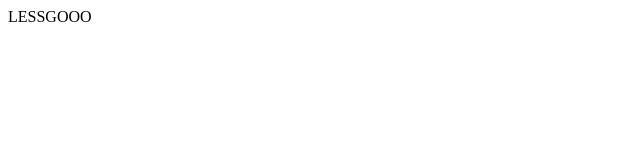
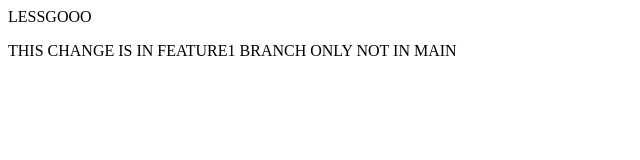
Before and after one commit to yashnair007/localrepo2, a plain HTML site: page index.html in a window 1280 px wide. Shown: the whole page, without its empty margins (0-640 px from the left). Drawn offline with Linux system fonts and the light colour scheme.

Commit message:
added new feature in feature1

```diff
--- a/index.html
+++ b/index.html
@@ -1 +1,2 @@
 <p>LESSGOOO</p>
+<p>THIS CHANGE IS IN FEATURE1 BRANCH ONLY NOT IN MAIN</p>
```
